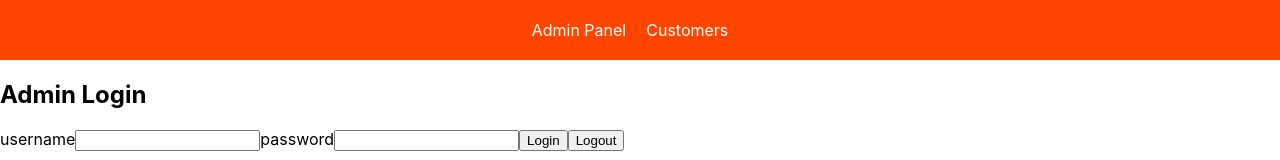
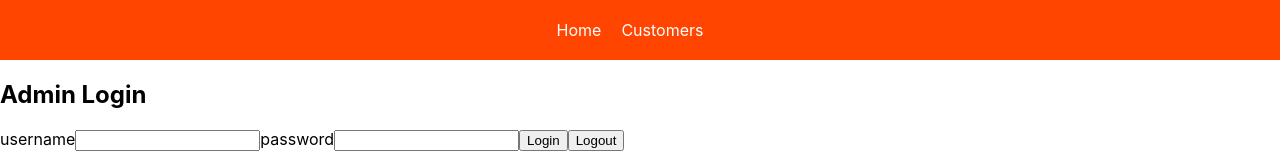
Before and after one commit to hellobarkauskas/final-project-frontend, a React (Create React App) app: page /login in a window 1280 px wide. Shown: the top 160 px of the page. Built offline with nearby package versions, Linux system fonts and the light colour scheme.

Commit message:
added logout button from component

```diff
--- a/src/components/CustomersPanelComponent.jsx
+++ b/src/components/CustomersPanelComponent.jsx
@@ -1,14 +1,17 @@
 import { Link } from 'react-router-dom';
 import '../style/HeaderStyle.css';
+import LogoutComponent from './LogoutComponent';
+
 
 function CustomersPanelComponent() {
 
   return (
 
     <div className='customers-panel-container header-style'>
-      <Link to='/'>Admin Panel</Link>
+      <Link to='/'>Home</Link>
       <Link to='/add'>Add Customer</Link>
-      <Link to='/list'>Customer List</Link>
+      <Link to='/list'>Customers List</Link>
+      <LogoutComponent />
     </div>
   )
 }
--- a/src/components/HeaderLayoutComponent.jsx
+++ b/src/components/HeaderLayoutComponent.jsx
@@ -1,18 +1,18 @@
 import { Link } from 'react-router-dom';
 import '../style/HeaderStyle.css';
+import LogoutComponent from './LogoutComponent';
 
 function HeaderLayoutComponent() {
 
   return (
+
     <header className='header-style'>
-      <Link to='/'>Admin Panel</Link>
-      {/* <Link to='/login'>Login</Link>
-      <Link to='/register'>Register</Link>
-      <Link to='/add'> Add Customer</Link>
-      <Link to='/customers'>Customers List</Link> */}
+      <Link to='/'>Home</Link>
       <Link to='/customers'>Customers</Link>
+      <LogoutComponent />
     </header>
   )
-}
+
+};
 
 export default HeaderLayoutComponent;
```
